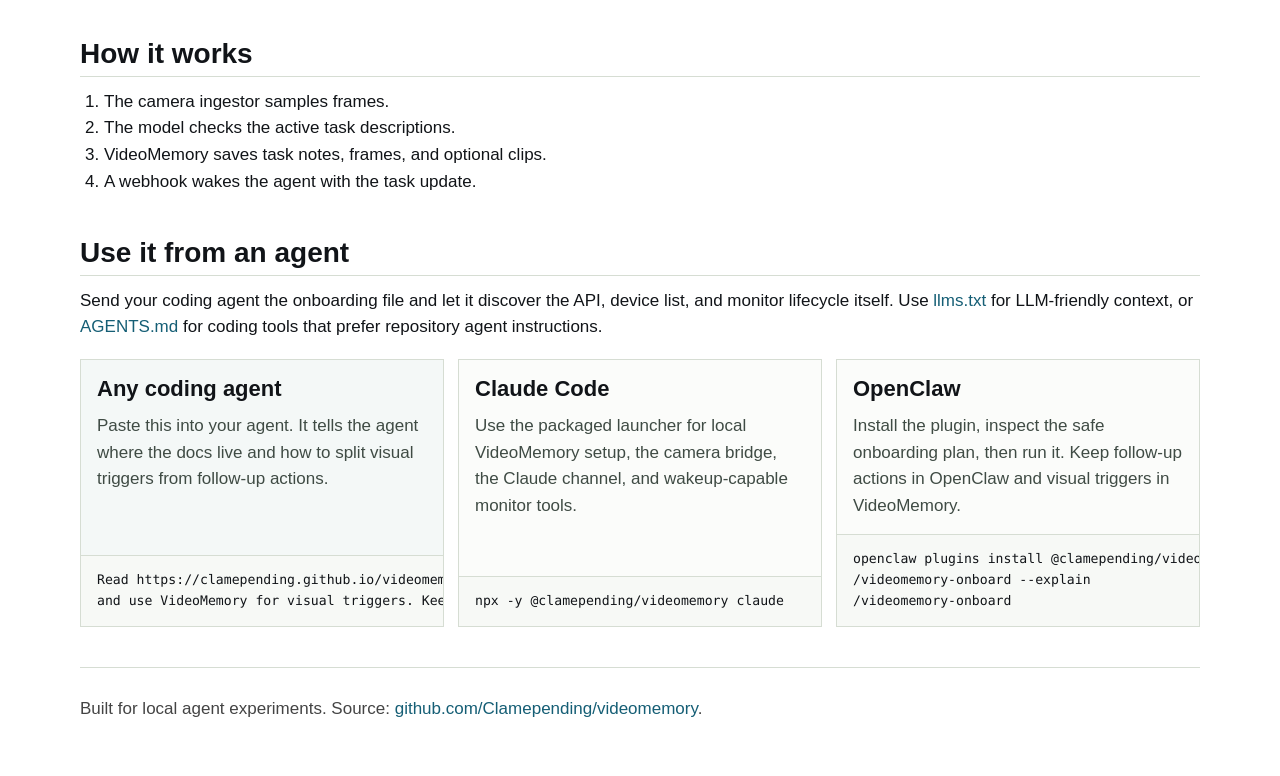
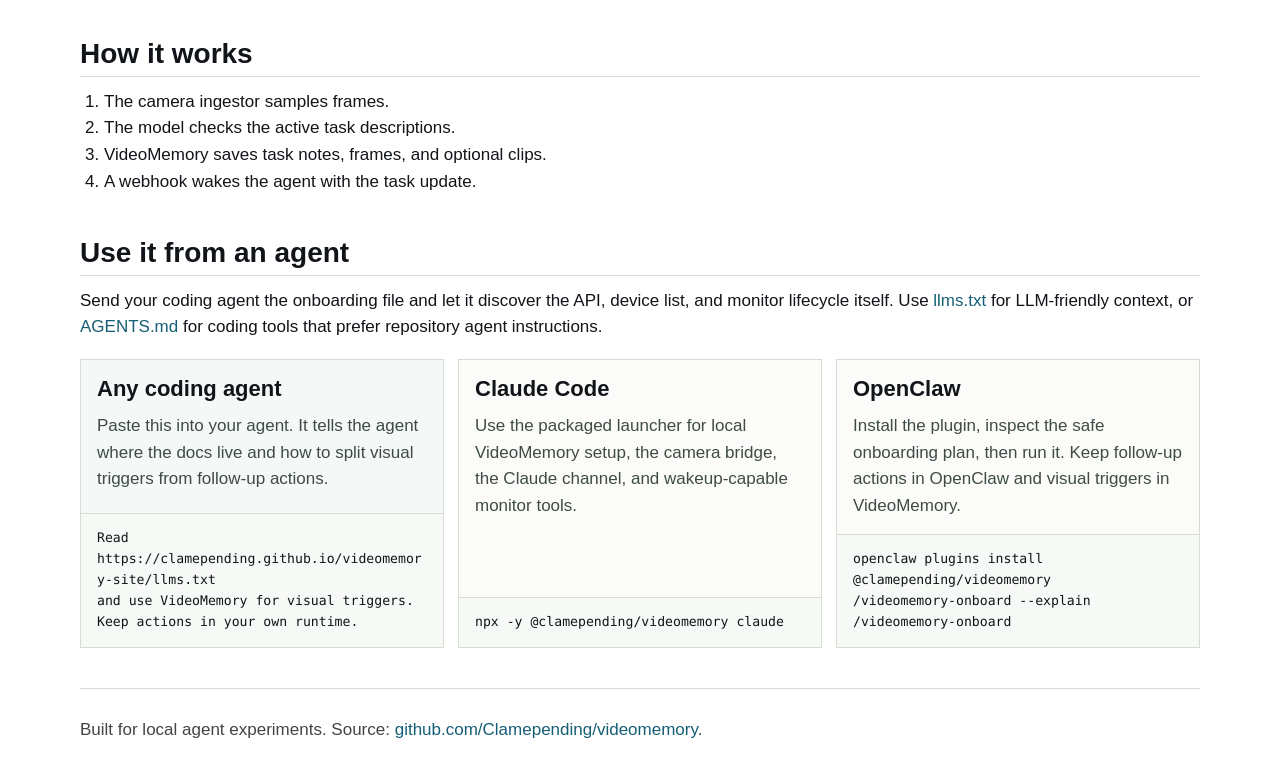
Before and after one commit to Clamepending/videomemory-site, a website: page index.html in a window 1280 px wide. Shown: the part 3787-4563 px from the top of the page. Drawn offline with Linux system fonts and the light colour scheme.

Commit message:
Fix quickstart code wrapping

```diff
--- a/styles.css
+++ b/styles.css
@@ -215,7 +215,17 @@ h1 {
 
 .quickstart-card pre {
   margin: 14px 0 0;
+  max-width: 100%;
   border-width: 1px 0 0;
+  overflow-x: hidden;
+  white-space: pre-wrap;
+  overflow-wrap: anywhere;
+}
+
+.quickstart-card pre code {
+  white-space: inherit;
+  overflow-wrap: anywhere;
+  word-break: break-word;
 }
 
 figcaption {
```
